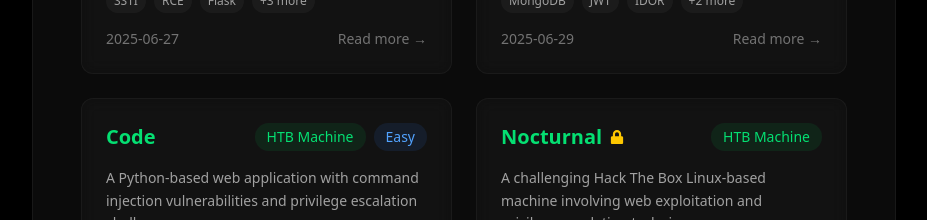
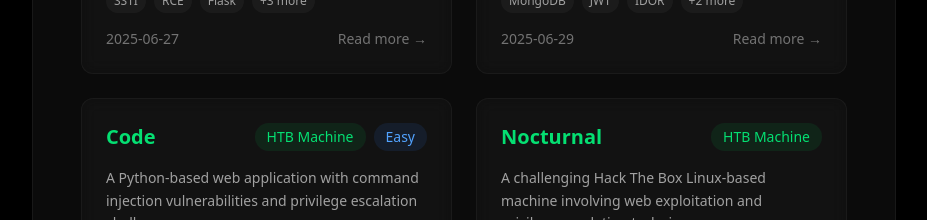
Before and after one commit to SiddDevCS/Sidd-Website, a Next.js app: page /writeups in a window 1280 px wide. Shown: the part 1120-1340 px from the top of the page, without its empty margins (176-1103 px from the left). Built offline with nearby package versions, Linux system fonts and the light colour scheme.

Commit message:
Nocturnal is retired, so removed password

```diff
--- a/app/components/ProtectedWriteUp.tsx
+++ b/app/components/ProtectedWriteUp.tsx
@@ -9,7 +9,7 @@
   children: React.ReactNode;
 }
 
-const PROTECTED_SLUGS = ['editor', 'nocturnal', 'outbound', 'era'];
+const PROTECTED_SLUGS = ['editor', 'outbound', 'era'];
 
 export default function ProtectedWriteUp({ slug, title, children }: ProtectedWriteUpProps) {
   const [isAuthenticated, setIsAuthenticated] = useState(false);
--- a/app/components/WriteUpTemplate.tsx
+++ b/app/components/WriteUpTemplate.tsx
@@ -13,7 +13,7 @@
 
 export default function WriteUpTemplate({ title, category, difficulty, children }: WriteUpTemplateProps) {
   const router = useRouter();
-  const protectedSlugs = ['editor', 'nocturnal', 'code', 'outbound'];
+  const protectedSlugs = ['editor', 'code', 'outbound'];
 
   // Check if current write-up is protected by looking at the URL
   const isProtected = typeof window !== 'undefined' && protectedSlugs.some(slug =>
--- a/app/writeups/page.tsx
+++ b/app/writeups/page.tsx
@@ -16,7 +16,7 @@
 
 export default function WriteUps() {
   const writeups = getAllWriteUps();
-  const protectedSlugs = ['editor', 'nocturnal', 'outbound', 'era'];
+  const protectedSlugs = ['editor', 'outbound', 'era'];
 
   return (
     <section className="w-full max-w-4xl mx-auto flex flex-col items-center pt-16 pb-16 animate-fadeInUp px-4">
```
